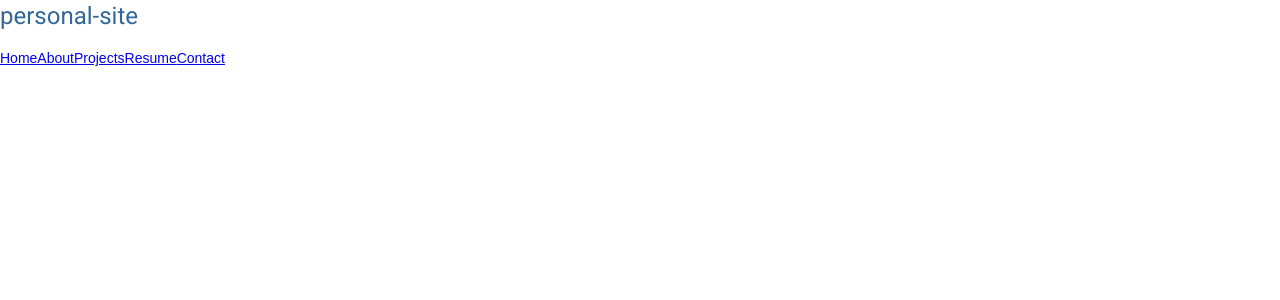
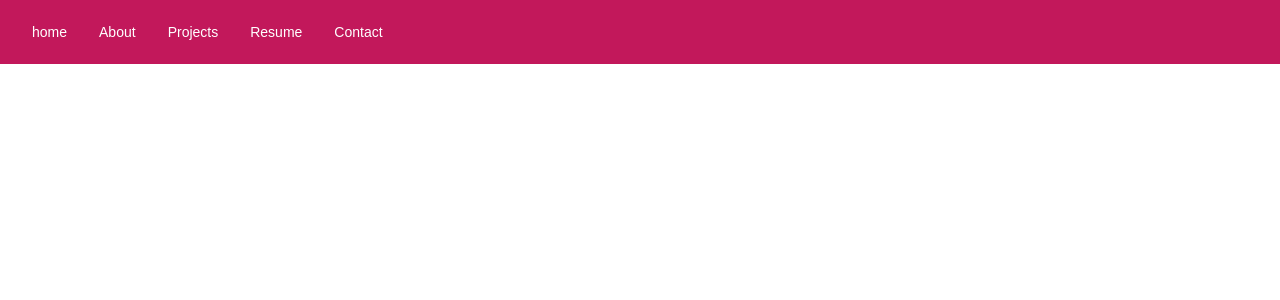
Before and after one commit to mitchellballer/personal_site, an Angular app in the folder angular/personal-site/: page / in a window 1280 px wide. Shown: the top 300 px of the page. Built offline with nearby package versions, Linux system fonts and the light colour scheme.

Commit message:
Nice material toolbargit add .

```diff
--- a/angular/personal-site/src/app/app.component.html
+++ b/angular/personal-site/src/app/app.component.html
@@ -1,11 +1,12 @@
-<h1>{{title}}</h1>
-
-<nav>
-    <a routerLink="/home">Home</a>
-    <a routerLink="/about">About</a>
-    <a routerLink="/projects">Projects</a>
-    <a routerLink="/resume">Resume</a>
-    <a routerLink="/contact">Contact</a>
-</nav>
+<mat-toolbar color="primary">
+    <span class="manu-spacer"></span>
+    <mat-toolbar-row>
+        <a mat-button [routerLink]="'/home'">home</a>
+        <a mat-button [routerLink]="'/about'">About</a>
+        <a mat-button [routerLink]="'/projects'">Projects</a>
+        <a mat-button [routerLink]="'/resume'">Resume</a>
+        <a mat-button [routerLink]="'/contact'">Contact</a>
+    </mat-toolbar-row>
+</mat-toolbar>
 
 <router-outlet></router-outlet>
```
Also changed, not shown: angular/personal-site/src/app/app.module.ts (+9 -1 lines).
